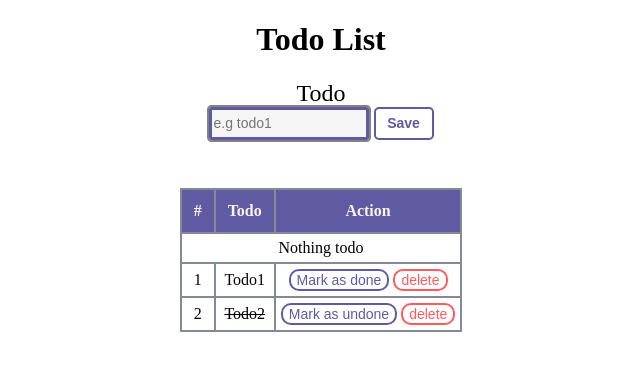
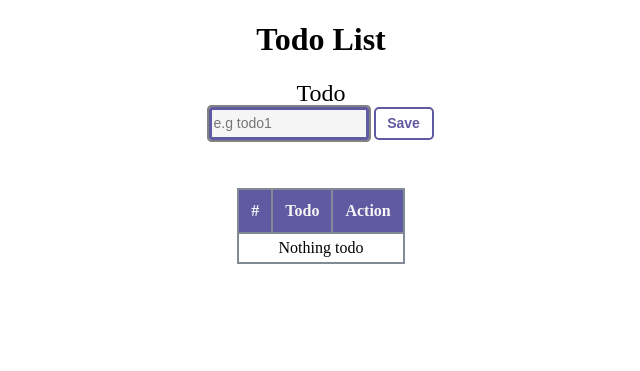
Before and after one commit to Lucky7Tb/InternshipChevalierLab, a PHP site: page / in a window 1280 px wide. Shown: the top 371 px of the page, without its empty margins (319-959 px from the left). Run offline with PHP 8.4, Linux system fonts and the light colour scheme.

Commit message:
todo complete

```diff
--- a/SG-ketiga/todo/app.js
+++ b/SG-ketiga/todo/app.js
@@ -0,0 +1,83 @@
+const todoField = document.getElementById("todo-field");
+const todoAddButton = document.getElementById("todo-add-button");
+const todoListContent = document.getElementById("todo-list-content");
+
+let todos = [];
+
+getTodo();
+
+todoAddButton.addEventListener("click", () => {
+	const todoValue = todoField.value;
+	if (todoValue) {
+		todos.push({
+			"todo": todoValue,
+			"todoStatus": false
+		});
+		getTodo();
+		todoField.value = "";
+		todoField.focus();
+	}
+	else alert("masukan todo");
+});
+
+function getTodo() {
+	todoListContent.innerHTML = "";
+
+	if (todos.length === 0) {
+		const contentElement = /*html*/`
+		<tr>
+			<td colspan="3">Nothing todo</td>
+		</tr>
+	`;
+		todoListContent.innerHTML += contentElement;
+	} else {
+		todos.forEach((value, index) => {
+			const contentElement = /*html*/`
+				<tr>
+					<td>${index + 1}</td>
+					<td style="text-decoration: ${value.todoStatus ? 'line-through' : 'none'};">${value.todo}</td>
+					<td>
+						<button class="done-button" data-todo-id="${index}">${value.todoStatus ? 'Mark as undone' : 'Mark as done'}</button>
+						<button class="delete-button" data-todo-id="${index}" >delete</button>
+					</td>
+				</tr>
+			`;
+			todoListContent.innerHTML += contentElement;
+		});
+
+		doneButton();
+		deleteButton();
+	}
+}
+
+function doneButton() {
+	const doneButton = document.querySelectorAll(".done-button");
+
+	doneButton.forEach(button => {
+		button.addEventListener("click", () => {
+			toggleTodo(button.dataset.todoId);
+		})
+	});
+}
+
+function deleteButton() {
+	const deleteButton = document.querySelectorAll(".delete-button");
+
+	deleteButton.forEach(button => {
+		button.addEventListener("click", () => {
+			const confirmation = confirm("Yakin menghapusnya?");
+			if (confirmation) deleteTodo(button.dataset.todoId);
+		})
+	});
+}
+
+function deleteTodo(idTodo) {
+	todos.splice(idTodo, 1);
+	getTodo();
+}
+
+function toggleTodo(idTodo) {
+	const value = todos[idTodo];
+	value.todoStatus = !value.todoStatus;
+	getTodo();
+}
--- a/SG-ketiga/todo/index.html
+++ b/SG-ketiga/todo/index.html
@@ -11,10 +11,10 @@
 	<h1 style="text-align: center">Todo List</h1>
 
 	<div id="form-todo">
-		<label for="todo">Todo</label>
+		<label for="todo-field">Todo</label>
 		<div id="input-container">
-			<input type="text" name="todo" id="todo" placeholder="e.g todo1" autofocus>
-			<button>Save</button>
+			<input type="text" id="todo-field" placeholder="e.g todo1" autofocus>
+			<button id="todo-add-button">Save</button>
 		</div>
 	</div>
 
@@ -33,7 +33,7 @@
 		</ul>
 	</div> -->
 
-	<div id="list-todo">
+	<div id="todo-list">
 		<table>
 			<thead>
 				<tr>
@@ -43,26 +43,8 @@
 				</tr>
 			</thead>
 
-			<tbody>
-				<tr>
-					<td colspan="3">Nothing todo</td>
-				</tr>
-				<tr>
-					<td>1</td>
-					<td>Todo1</td>
-					<td>
-						<button class="done-button">Mark as done</button>
-						<button class="delete-button">delete</button>
-					</td>
-				</tr>
-				<tr>
-					<td>2</td>
-					<td style="text-decoration: line-through;">Todo2</td>
-					<td>
-						<button class="done-button">Mark as undone</button>
-						<button class="delete-button">delete</button>
-					</td>
-				</tr>
+			<tbody id="todo-list-content">
+
 			</tbody>
 		</table>
 	</div>
--- a/SG-ketiga/todo/styles.css
+++ b/SG-ketiga/todo/styles.css
@@ -53,24 +53,24 @@
 	cursor: pointer;
 }
 
-#list-todo{
+#todo-list{
 	margin-top: 3em;
 }
 
-#list-todo table{
+#todo-list table{
 	margin: 0 auto;
 	border: 1px solid #828A95;
 	text-align: center;
 	border-collapse: collapse;
 }
 
-#list-todo table td, #list-todo table th{
+#todo-list table td, #todo-list table th{
 	border: 2px solid #828A95;
 	text-align: center;
 	padding: 5px;
 }
 
-#list-todo table th{
+#todo-list table th{
 	padding: 12px;
   text-align: center;
   background-color: #5F5AA2;
```
